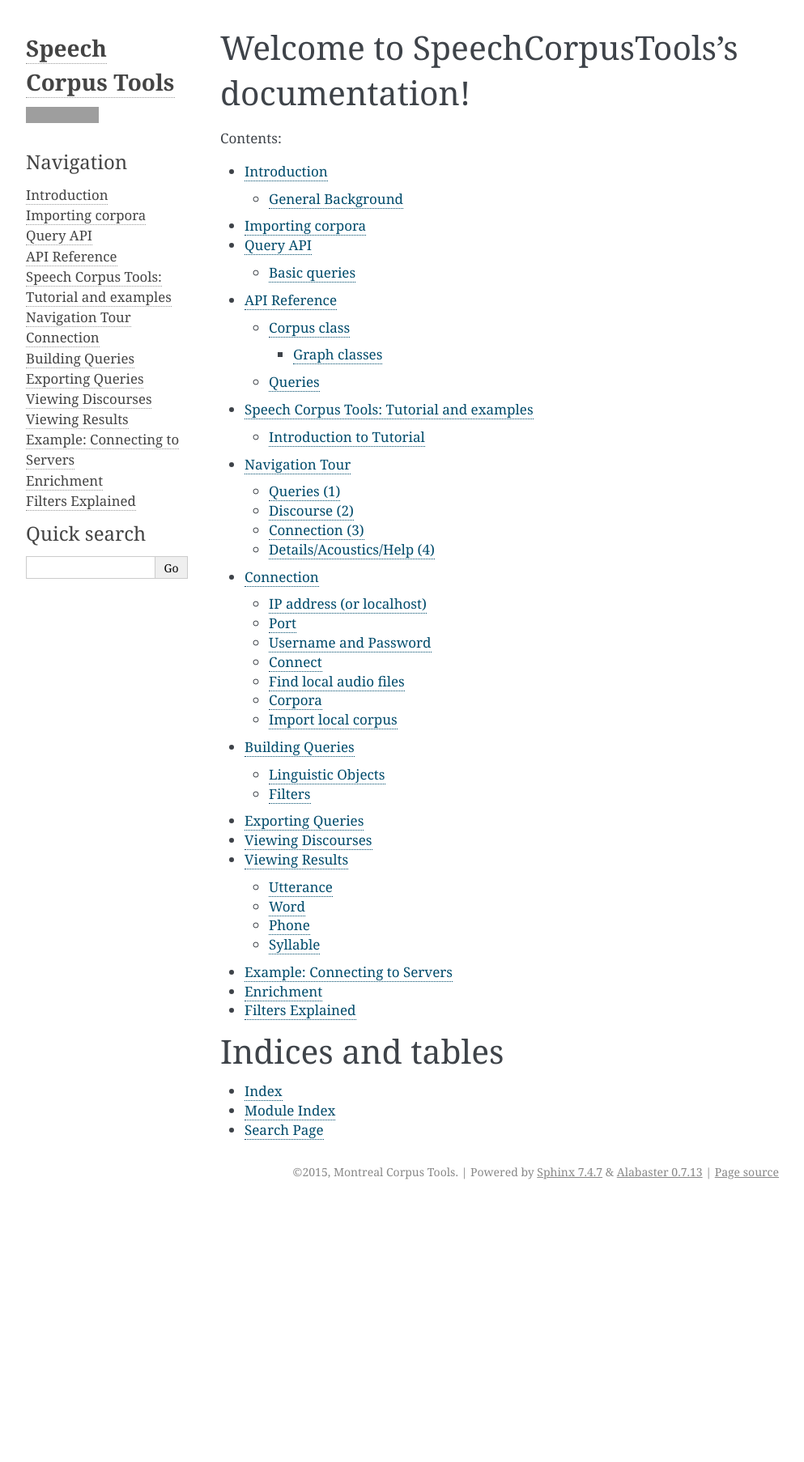
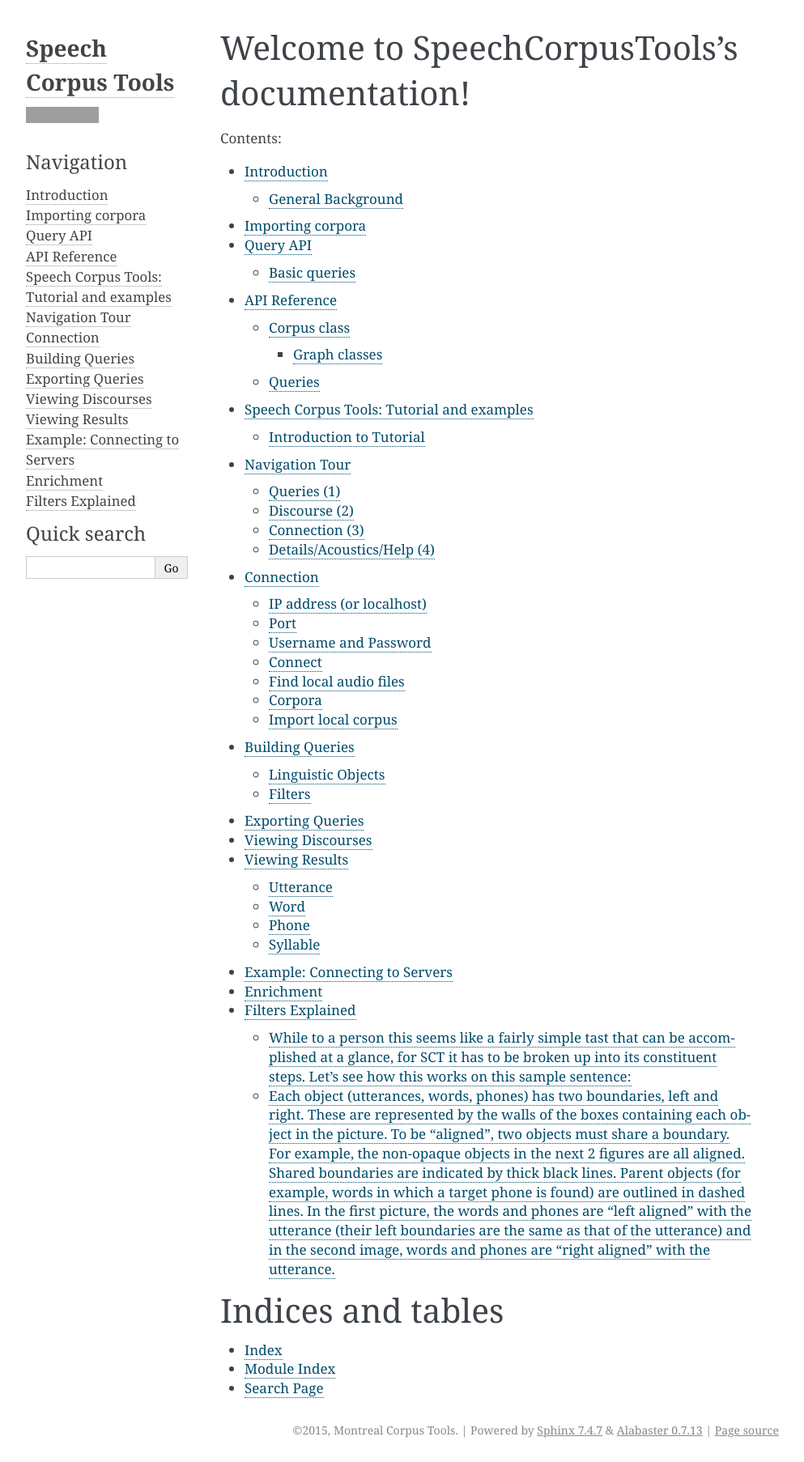
Before and after one commit to MontrealCorpusTools/speechcorpustools, a Sphinx documentation site: the page built from docs/source/index.rst, in a window 1280 px wide. Shown: the whole page at 81% size, without its empty margins (148-1141 px from the left). Built offline with Sphinx 7.4.7, drawn with Linux system fonts in a browser that asks for light colours; pages that are not in the unit, such as notebooks, are missing from menus; before the commit the page ends 1487 px from its top, so only the background shows below that; grey boxes are pictures that could not be loaded.

Commit message:
update filters

```diff
--- a/docs/source/additional/filters.rst
+++ b/docs/source/additional/filters.rst
@@ -4,17 +4,33 @@
 Filters Explained
 *****************
 
+<<<<<<< HEAD
+So far, there has been a lot of talk about objects, filters, and alignment, but these can be a difficult-to-grasp concepts. These illustrated examples might be helpful in gleaning a better understanding of what is meant by "object", "filter" and "alignment".
+
+The easiest way to start is with an example. Let's say the user wanted to search for **word-final fricatives in utterance-initial words**
+
+While to a person this seems like a fairly simple tast that can be accomplished at a glance, for SCT it has to be broken up into its constituent steps. Let's see how this works on this sample sentence:
+=======
 So far, there has been a lot of talk about filters and alignment, but these can be a difficult-to-grasp concepts. These illustrated examples might be helpful in gleaning a better understanding of what is meant by "filter" and "alignment".
 
 Let's begin with a sample sentence. It has been split into the utterance (the whole sentence), words, and phones (for this example, the orthographic letters).
 
+>>>>>>> MontrealCorpusTools/master
 	.. image:: fullsentence.png
 		:width: 760px
 		:height: 200px
 		:align: center
 		:alt: Image cannot be displayed in your browser
+<<<<<<< HEAD
+Here, each level (utterance, word, phone) corresponds to an object. Since we are ultimately looking for fricatives, we would want to select "phones" as our linguistic object to find.
+
+Right now we have all phones selected, since we haven't added any filters. Let's limit these phones by adding the first part of our desired query: word-final phones. To accomplish this, we need to grasp the idea of alignment.
+
+Each object (utterances, words, phones) has two boundaries, left and right. These are represented by the walls of the boxes containing each object in the picture. To be "aligned", two objects must share a boundary. For example, the non-opaque objects in the next 2 figures are all aligned. Shared boundaries are indicated by thick black lines. Parent objects (for example, words in which a target phone is found) are outlined in dashed lines. In the first picture, the words and phones are "left aligned" with the utterance (their left boundaries are the same as that of the utterance) and in the second image, words and phones are "right aligned" with the utterance.
+=======
 
 Each object (utterances, words, phones) has two boundaries, left and right. These are represented by the walls of the boxes containing each object in the picture. To be "aligned", two objects must share a boundary. For example, the non-opaque objects in the next 2 figures are all aligned. Shared boundaries are indicated by thick black lines.
+>>>>>>> MontrealCorpusTools/master
 
 	.. image:: ex1.png
 		:width: 760px
@@ -29,16 +45,56 @@
 		:align: center
 		:alt: Image cannot be displayed in your browser
 
+<<<<<<< HEAD
+Now that we understand alignment, we can use it to filter for **word-final** phones, by adding in this filter:
+
+	.. image:: ex3filt1.png
+		:width: 566px
+		:height: 132px
+		:align: center
+		:alt: Image cannot be displayed in your browser
+
+By specifying that we only want phones which share a right boundary with a word, we are getting all **word-final** phones.
+
+	.. image:: ex5.png
+=======
 In fact, we can say that in the first picture, the words and phones are "left aligned" with the utterance (their left boundaries are the same as that of the utterance) and in the second image, words and phones are "right aligned" with the utterance.
 
 Sometimes, we want to select different boundaries for different levels of objects. For example, in the following figure, we are selecting the word that is "left aligned" with the utterance, but the phone that is "right aligned" with that word.
 
 	.. image:: ex3.png
+>>>>>>> MontrealCorpusTools/master
 		:width: 760px
 		:height: 200px
 		:align: center
 		:alt: Image cannot be displayed in your browser
 
+<<<<<<< HEAD
+However, recall that our query asked for **word-final fricatives**, and not all phones. This can easily be remedied by adding another filter \*:
+
+	.. image:: fricativefilter.png
+		:width: 616px
+		:height: 150px
+		:align: center
+		:alt: Image cannot be displayed in your browser
+
+\* **NB** the "fricative" property is only availably through `enrichment <http://sct.readthedocs.io/en/latest/additional/enrichment.html>`_
+
+Now the following phones are found:
+
+
+	.. image:: ex6.png
+		:width: 760px
+		:height: 200px
+		:align: center
+		:alt: Image cannot be displayed in your browser
+
+Finally, in our query we wanted to specify only **utterance-intial** words. This will again be done with alignment. Since English reads left to right, the first word in an utterance will be the leftmost word, or the word which shares its leftmost boundary with the utterance. To get this, we add the filter:
+
+	.. image:: finalfilter.png
+		:width: 609px
+		:height: 204px
+=======
 This is a good time to show how these examples translate into filters.
 For the first two examples, the filters would be quite simple.
 
@@ -70,10 +126,18 @@
 	.. image:: ex4.png
 		:width: 760px
 		:height: 200px
+>>>>>>> MontrealCorpusTools/master
 		:align: center
 		:alt: Image cannot be displayed in your browser
 
 
+<<<<<<< HEAD
+
+This gives us the result we are looking for: **word-final fricatives in utterance-initial words**
+
+
+	.. image:: ex3.png
+=======
 This is where the "following" and "previous" options come into play. We can use "previous" to specify the object before the one we are looking for. If we wanted the last phone of the second word in our sample utterance (the "s" in "reasons") we would want to specify something about the previous word's alignment. If we wanted to get the final phone of the words in this position, our filters would be:
 
 	.. image:: ex2filt1.png
@@ -86,11 +150,19 @@
 In all these examples, we only end up with one phone per utterance. However, this is certainly not always the case. For example, say we wanted every word-final phone. In this case, we no longer care about word alignment in the utterance, but we do care about phone alignment in the word. We would strip away our second filter.
 
 	.. image:: ex3filt1.png
+>>>>>>> MontrealCorpusTools/master
 		:width: 760px
 		:height: 200px
 		:align: center
 		:alt: Image cannot be displayed in your browser
 
+<<<<<<< HEAD
+
+
+Another thing we can do is specify previous and following words/phones and their properties. For example: what if we wanted the final segment of the second word in an utterance?
+
+	.. image:: ex4.png
+=======
 As you can see, the fewer filters we have, the larger our set of results becomes. Recall that when we had no filters, all of the words and phones were in the set of results.
 
 	.. image:: ex5.png
@@ -102,15 +174,35 @@
 We can narrow our results by specifiying a subset of these phones we want. Say we had enriched the corpus earlier and encoded which segments are fricatives. We could get the following result
 
 	.. image:: ex6.png
+>>>>>>> MontrealCorpusTools/master
 		:width: 760px
 		:height: 200px
 		:align: center
 		:alt: Image cannot be displayed in your browser
 
+<<<<<<< HEAD
+
+This is where the "following" and "previous" options come into play. We can use "previous" to specify the object before the one we are looking for. If we wanted the last phone of the second word in our sample utterance (the "s" in "reasons") we would want to specify something about the previous word's alignment. If we wanted to get the final phone of the words in this position, our filters would be:
+
+	.. image:: ex2filt1.png
+		:width: 645px
+		:height: 135px
+=======
 by using these filters:
 
 	.. image:: ex4filt1.png
 		:width: 760px
 		:height: 200px
+>>>>>>> MontrealCorpusTools/master
 		:align: center
 		:alt: Image cannot be displayed in your browser
+
+
+
+
+<<<<<<< HEAD
+For a full list of filters and their uses, see the section on `building queries <http://sct.readthedocs.io/en/latest/additional/buildingqueries.html>`_
+=======
+
+
+>>>>>>> MontrealCorpusTools/master
```
Also changed, not shown: docs/source/additional/ex1.png, docs/source/additional/ex2.png, docs/source/additional/ex3.png, docs/source/additional/ex4.png, docs/source/additional/ex5.png, docs/source/additional/ex6.png, docs/source/additional/finalfilter.png (added), docs/source/additional/fricativefilter.png (added).
